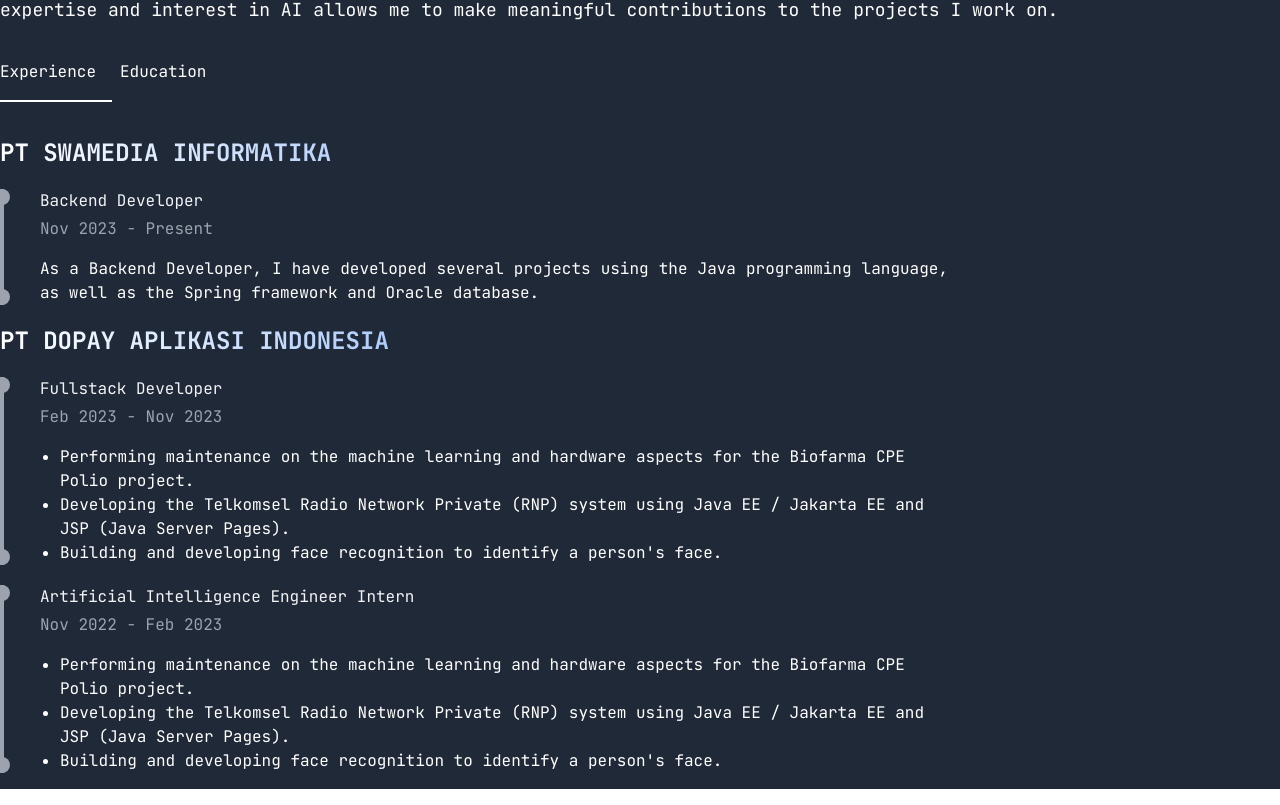
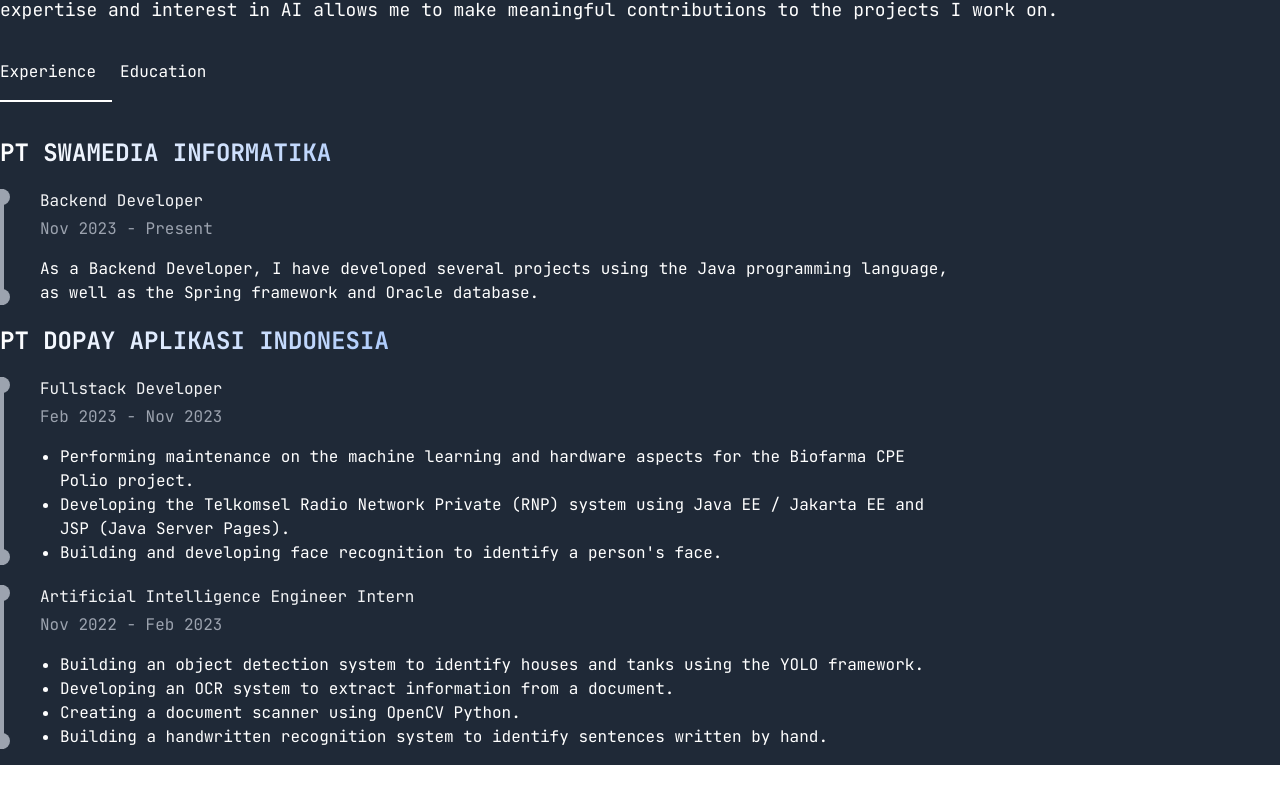
Before and after one commit to rizalfadiaalfikri/portofolio, a React (Vite) app: page / in a window 1280 px wide. Shown: the part 1068-1873 px from the top of the page. After the commit the page ends 1849 px from the top, so only its background shows below. Built offline with nearby package versions, Linux system fonts and the light colour scheme.

Commit message:
fir(about): change description experience

```diff
--- a/src/components/About.jsx
+++ b/src/components/About.jsx
@@ -90,13 +90,16 @@
                                         <p className="text-gray-400 mb-4">Nov 2022  - Feb 2023</p>
                                         <ul className="list-disc pl-5">
                                             <li>
-                                                <p>Performing maintenance on the machine learning and hardware aspects for the Biofarma CPE Polio project.</p>
+                                                <p>Building an object detection system to identify houses and tanks using the YOLO framework.</p>
                                             </li>
                                             <li>
-                                                <p>Developing the Telkomsel Radio Network Private (RNP) system using Java EE / Jakarta EE and JSP (Java Server Pages).</p>
+                                                <p>Developing an OCR system to extract information from a document.</p>
                                             </li>
                                             <li>
-                                                <p>Building and developing face recognition to identify a person&apos;s face.</p>
+                                                <p>Creating a document scanner using OpenCV Python.</p>
+                                            </li>
+                                            <li>
+                                                <p>Building a handwritten recognition system to identify sentences written by hand.</p>
                                             </li>
                                         </ul>
                                     </section>
```
